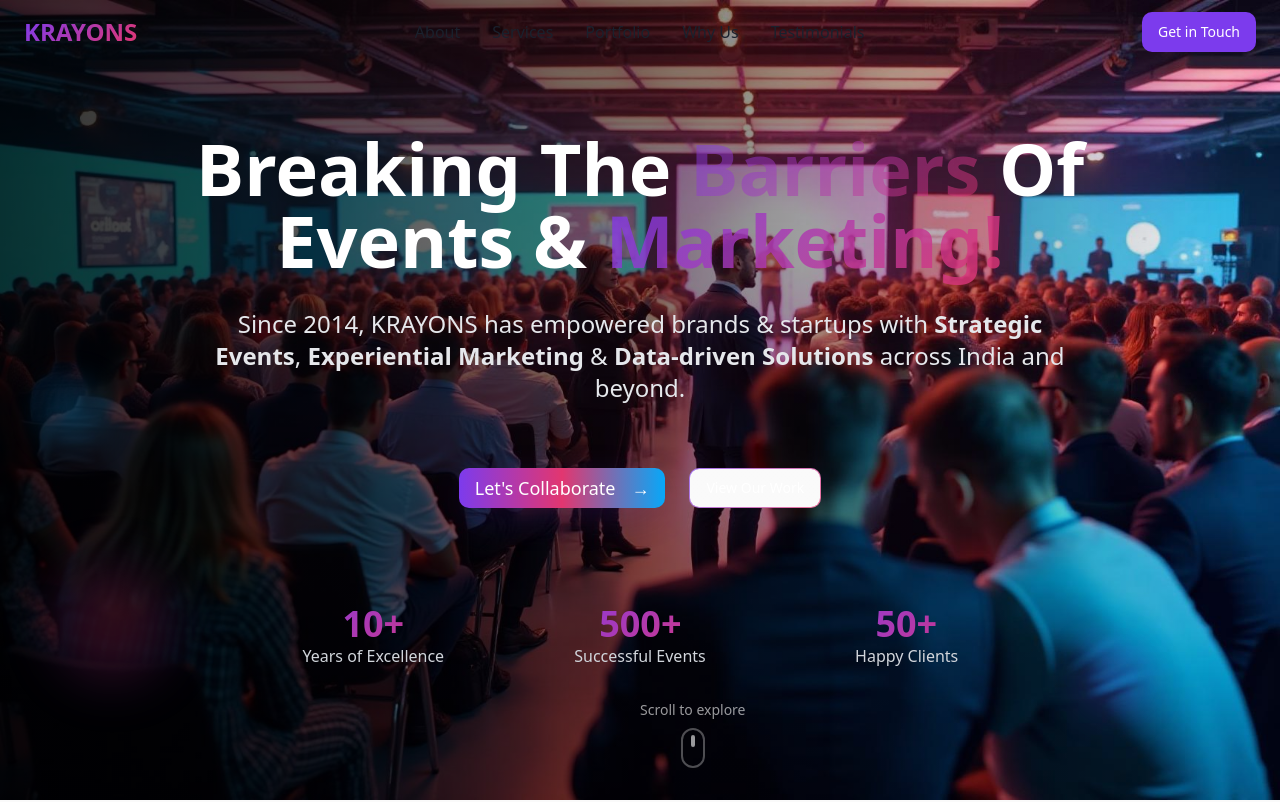
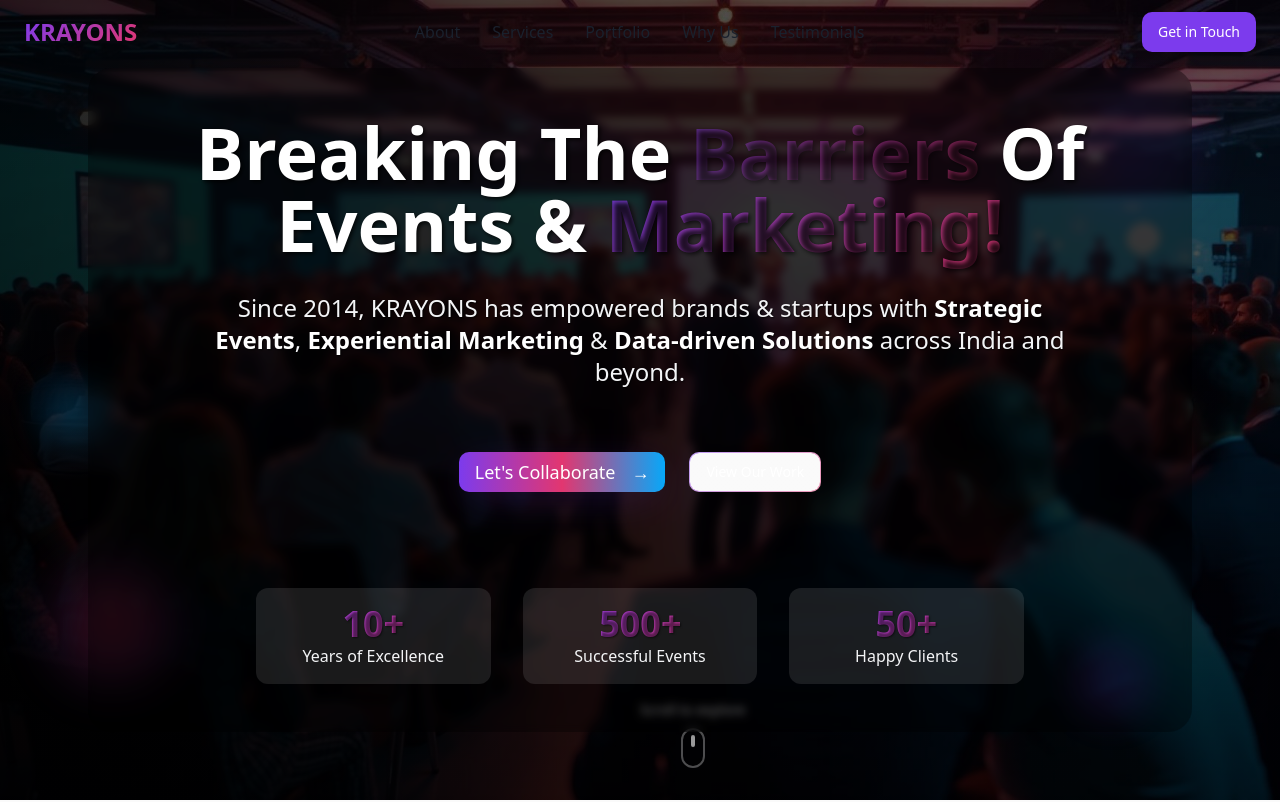
Before and after one commit to sharp119/krayons-ignite-experiences, a React (Vite) app: page / in a window 1280 px wide. Shown: the top 802 px of the page. Built offline with nearby package versions, Linux system fonts and the light colour scheme.

Commit message:
Fix: Improve hero section readability
Adjusted the hero section to enhance user experience and readability.

```diff
--- a/src/components/Hero.tsx
+++ b/src/components/Hero.tsx
@@ -4,14 +4,16 @@ import heroBackground from "@/assets/hero-background.jpg";
 const Hero = () => {
   return (
     <section className="relative min-h-screen flex items-center justify-center overflow-hidden">
-      {/* Background Image with Overlay */}
+      {/* Background Image with Enhanced Overlay for Better Readability */}
       <div className="absolute inset-0 z-0">
         <img
           src={heroBackground}
           alt="KRAYONS Events Background"
           className="w-full h-full object-cover"
         />
-        <div className="absolute inset-0 bg-gradient-to-r from-black/80 via-black/50 to-transparent"></div>
+        {/* Stronger overlay for better text readability */}
+        <div className="absolute inset-0 bg-gradient-to-r from-black/85 via-black/70 to-black/60"></div>
+        <div className="absolute inset-0 bg-gradient-to-b from-transparent via-black/30 to-black/50"></div>
       </div>
 
       {/* Floating Elements with Enhanced Animation */}
@@ -20,22 +22,24 @@ const Hero = () => {
       <div className="absolute top-1/2 left-10 w-16 h-16 bg-secondary/20 rounded-full blur-lg hero-float" style={{animationDelay: '4s'}}></div>
       <div className="absolute bottom-20 right-32 w-20 h-20 bg-primary/15 rounded-full blur-lg hero-float" style={{animationDelay: '1s'}}></div>
 
-      {/* Content with Staggered Animations */}
+      {/* Content with Enhanced Readability */}
       <div className="relative z-10 max-w-6xl mx-auto px-6 text-center">
+        {/* Semi-transparent background for better text readability */}
+        <div className="bg-black/30 backdrop-blur-sm rounded-3xl p-8 md:p-12">
           <div className="space-y-8">
-          {/* Main Tagline */}
-          <h1 className="text-5xl md:text-7xl font-bold text-white leading-tight animate-fade-in-up">
+            {/* Main Tagline with Text Shadow */}
+            <h1 className="text-5xl md:text-7xl font-bold text-white leading-tight animate-fade-in-up" style={{textShadow: '2px 2px 4px rgba(0,0,0,0.8)'}}>
               Breaking The{" "}
               <span className="text-gradient animate-pulse">Barriers</span>{" "}
               Of Events &{" "}
               <span className="text-gradient animate-pulse" style={{animationDelay: '0.5s'}}>Marketing!</span>
             </h1>
 
-          {/* Subtitle */}
-          <p className="text-xl md:text-2xl text-gray-200 max-w-4xl mx-auto leading-relaxed animate-fade-in-up animate-delay-200">
+            {/* Subtitle with Better Contrast */}
+            <p className="text-xl md:text-2xl text-gray-100 max-w-4xl mx-auto leading-relaxed animate-fade-in-up animate-delay-200" style={{textShadow: '1px 1px 2px rgba(0,0,0,0.8)'}}>
               Since 2014, KRAYONS has empowered brands & startups with{" "}
-            <strong>Strategic Events</strong>, <strong>Experiential Marketing</strong> &{" "}
-            <strong>Data-driven Solutions</strong> across India and beyond.
+              <strong className="text-white">Strategic Events</strong>, <strong className="text-white">Experiential Marketing</strong> &{" "}
+              <strong className="text-white">Data-driven Solutions</strong> across India and beyond.
             </p>
 
             {/* CTA Buttons */}
@@ -44,24 +48,25 @@ const Hero = () => {
                 Let's Collaborate
                 <div className="ml-2 group-hover:translate-x-1 transition-transform">→</div>
               </Button>
-            <Button variant="outline" className="btn-outline-gradient text-white border-white/30 hover:bg-white/10 hover:scale-105 transition-all duration-300">
+              <Button variant="outline" className="btn-outline-gradient text-white border-white/50 hover:bg-white/10 hover:scale-105 transition-all duration-300 bg-white/5 backdrop-blur-sm">
                 View Our Work
               </Button>
             </div>
 
-          {/* Stats with Counter Animation */}
+            {/* Stats with Enhanced Background */}
             <div className="grid grid-cols-1 md:grid-cols-3 gap-8 pt-16 max-w-3xl mx-auto animate-fade-in-up animate-delay-400">
-            <div className="text-center group">
-              <div className="text-4xl font-bold text-gradient counter-animate hover:scale-110 transition-transform">10+</div>
-              <div className="text-gray-300 group-hover:text-white transition-colors">Years of Excellence</div>
+              <div className="text-center group bg-white/10 backdrop-blur-sm rounded-lg p-4 hover:bg-white/15 transition-all duration-300">
+                <div className="text-4xl font-bold text-gradient counter-animate hover:scale-110 transition-transform" style={{textShadow: '1px 1px 2px rgba(0,0,0,0.5)'}}>10+</div>
+                <div className="text-gray-100 group-hover:text-white transition-colors font-medium">Years of Excellence</div>
               </div>
-            <div className="text-center group animate-delay-100">
-              <div className="text-4xl font-bold text-gradient counter-animate hover:scale-110 transition-transform">500+</div>
-              <div className="text-gray-300 group-hover:text-white transition-colors">Successful Events</div>
+              <div className="text-center group animate-delay-100 bg-white/10 backdrop-blur-sm rounded-lg p-4 hover:bg-white/15 transition-all duration-300">
+                <div className="text-4xl font-bold text-gradient counter-animate hover:scale-110 transition-transform" style={{textShadow: '1px 1px 2px rgba(0,0,0,0.5)'}}>500+</div>
+                <div className="text-gray-100 group-hover:text-white transition-colors font-medium">Successful Events</div>
               </div>
-            <div className="text-center group animate-delay-200">
-              <div className="text-4xl font-bold text-gradient counter-animate hover:scale-110 transition-transform">50+</div>
-              <div className="text-gray-300 group-hover:text-white transition-colors">Happy Clients</div>
+              <div className="text-center group animate-delay-200 bg-white/10 backdrop-blur-sm rounded-lg p-4 hover:bg-white/15 transition-all duration-300">
+                <div className="text-4xl font-bold text-gradient counter-animate hover:scale-110 transition-transform" style={{textShadow: '1px 1px 2px rgba(0,0,0,0.5)'}}>50+</div>
+                <div className="text-gray-100 group-hover:text-white transition-colors font-medium">Happy Clients</div>
+              </div>
             </div>
           </div>
         </div>
```
Lines whose indentation alone changed are shown as unchanged.
